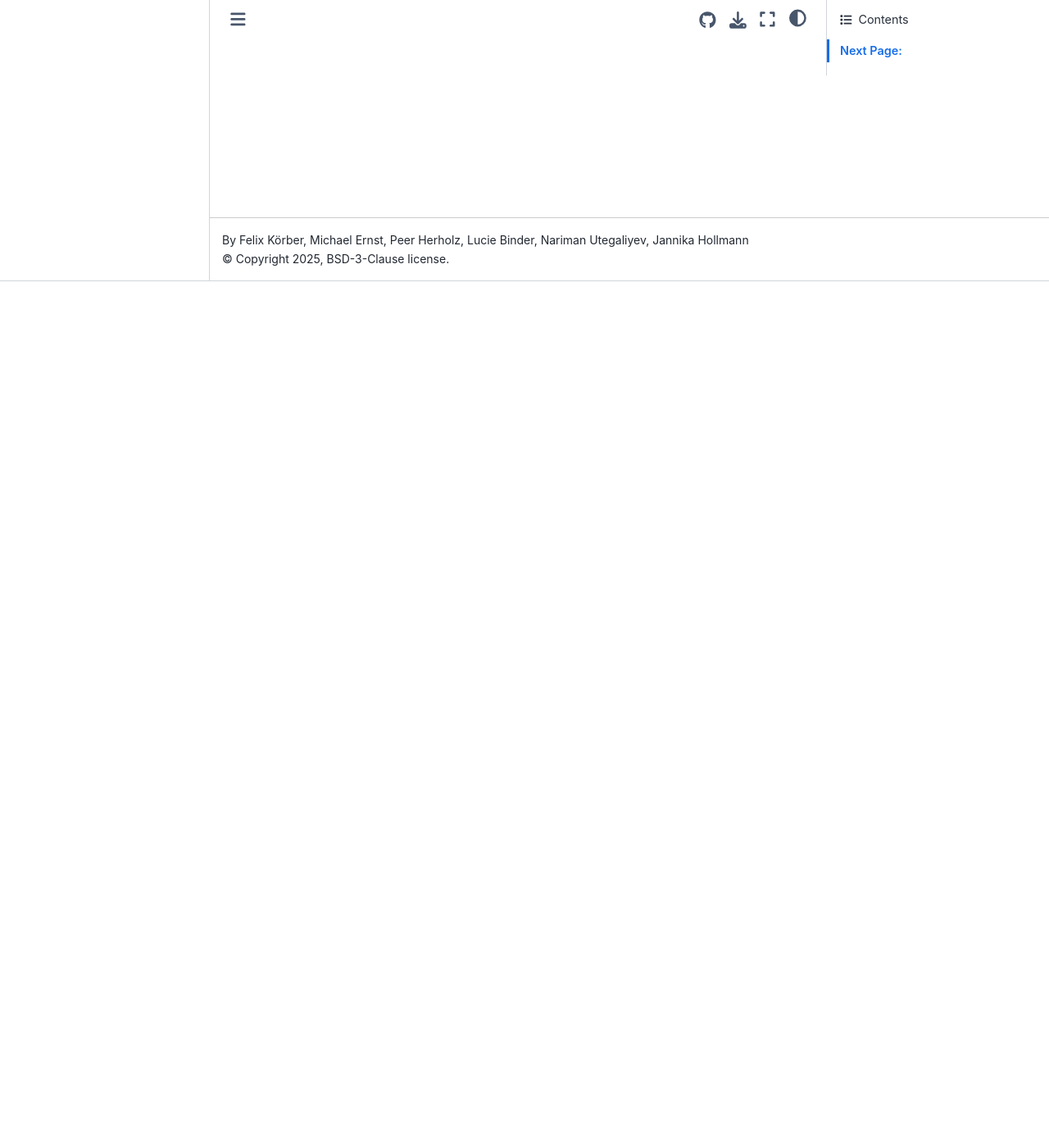
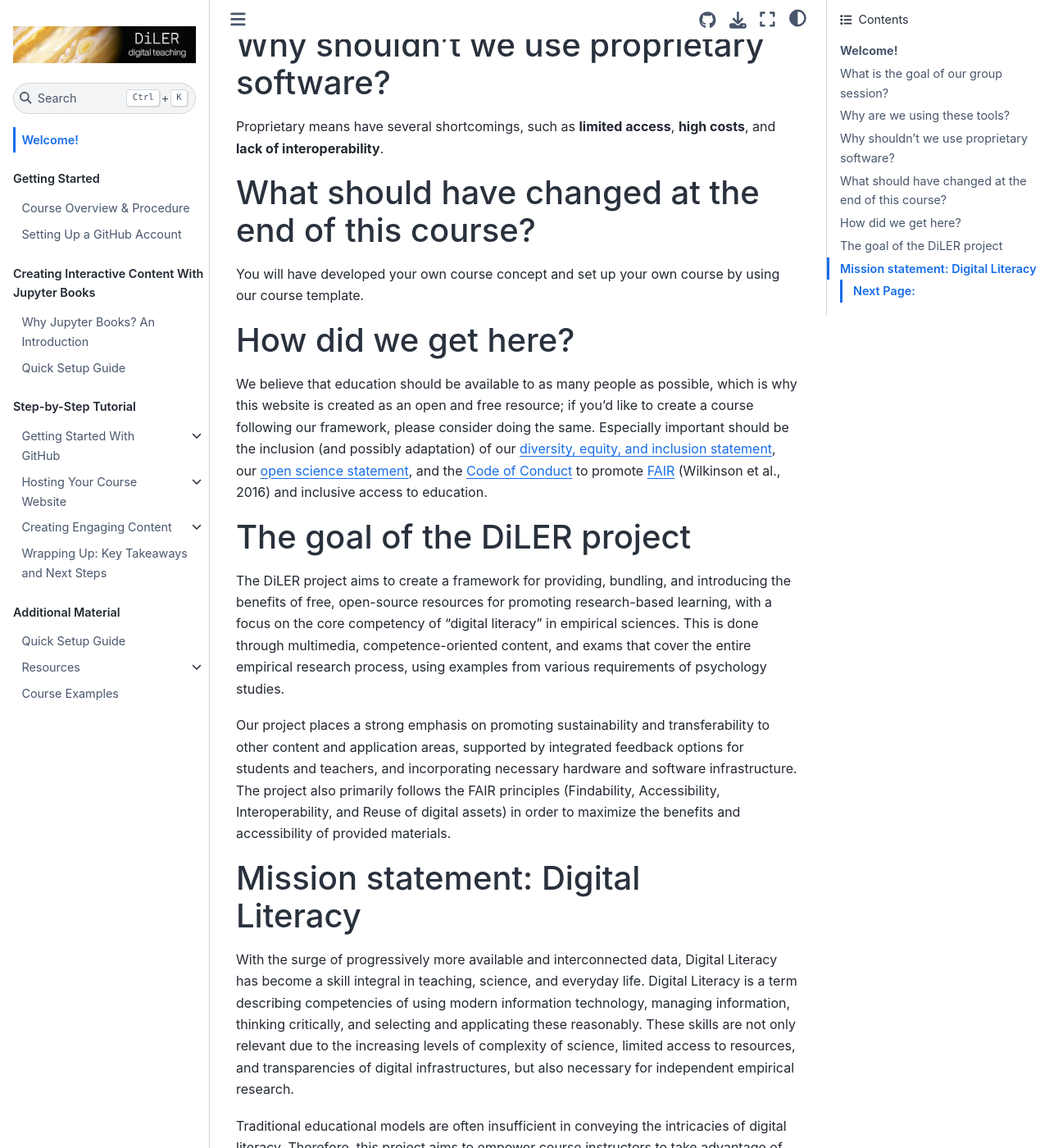
Before and after one commit to luciebinder/ws-openness-2025, a Jupyter Book: the page built from general-information/index.md, in a window 1280 px wide and 1400 px high, scrolled down 1057 px. Shown: the whole window at 82% size. Built offline with Jupyter Book 1.0.4 settings and Sphinx 7.4.7 and the Sphinx Book theme 1.1.4, drawn with Linux system fonts in a browser that asks for light colours; pages that are not in the unit, such as notebooks, are missing from menus; some of the changed text lies outside the part shown.

Commit message:
Update index.md

```diff
--- a/general-information/index.md
+++ b/general-information/index.md
@@ -1,18 +1,44 @@
 ![Logo of the DiLER project](../static/logo.png)
 # **Welcome!**
 
--- under construction --
+Hello and welcome everyone to the introduction page of our group session on "**Working collaborative with Jupyter Book: An open-source tool to create open and flexible teaching/learning materials**", at the "Openness in the Higher Education Classroom" Workshop on June 30th, 2025.
 
-Hello and welcome everyone to our group session on "**Working collaborative with Jupyter Book: An open-source tool to create open and flexible teaching/learning materials**" at the Workshop "Openness in the Higher Education Classroom" (June 30th, 2025).
-
-My name is Lucie Binder and I'm part of the [DiLER](https://diler-digitell.github.io/intro.html) project, which is a partnership of [DigiTeLL](https://www.uni-frankfurt.de/106198465/Digital_Teaching_and_Learning_Lab___DigiTeLL) at Goethe University Frankfurt. Our project aims to provide open and free educational resources to promote key digital skills for working in empirical sciences. At the same time, we empower course instructors to take advantage of interactive, flexible, and open-source tools to enhance their teachings.
+My name is Lucie Binder, I'm a phd student at Goethe University and I'm also part of the [DiLER](https://diler-digitell.github.io/intro.html) project, which is a partnership of [DigiTeLL](https://www.uni-frankfurt.de/106198465/Digital_Teaching_and_Learning_Lab___DigiTeLL) at Goethe University Frankfurt. Our project aims to provide open and free educational resources to promote key digital skills for working in empirical sciences. At the same time, we empower course instructors to take advantage of interactive, flexible, and open-source tools to enhance their teachings.
 
 This website will guide you through our group session. We will start with an introduction into the framework that we use to create beautiful, easy-to-deploy, and interactive content quickly. Following, we will discuss the opportunities and benefits of using this framework for open, accessible, and inclusive teaching. Then, you will have some time for yourself to create your own course concept, that you will then start to implement with help of a short and easy-to-follow tutorial.
 
 Simply follow the outline discussed in the [Course Overview & Procedure section](overview) to learn what this course is about and how to navigate the materials.
 
+# What is the goal of our group session?
+You will learn about the advantages of using open educational resources, as well as how to create them using [GitHub](https://github.com/), [GitHub Pages](https://pages.github.com/), and [Jupyter Book](https://jupyterbook.org/en/stable/intro.html).
 
+# Why are we using these tools?
+To make learning materials **accessible**, **reusable** and **transparent**. Furthermore, these tools enhance the possibility for **collaboration**.
 
+# Why shouldn’t we use proprietary software?
+Proprietary means have several shortcomings, such as **limited access**, **high costs**, and **lack of interoperability**.
+
+# What should have changed at the end of this course?
+You will have developed your own course concept and set up your own course by using our course template.
+
+# How did we get here?
+We believe that education should be available to as many people as possible, which is why this website is created as an open and free resource; if you’d like to create a course following our framework, please consider doing the same. Especially important should be the inclusion (and possibly adaptation) of our [diversity, equity, and inclusion statement](../resources/dei), our [open science statement](../resources/open_science), and the [Code of Conduct](../resources/CoC) to promote [FAIR](https://www.nature.com/articles/sdata201618) (Wilkinson et al., 2016) and inclusive access to education.
+
+# The goal of the DiLER project
+
+The DiLER project aims to create a framework for providing, bundling, and introducing the benefits of free, open-source resources for promoting research-based learning, with a focus on the core competency of “digital literacy” in empirical sciences. This is done through multimedia, competence-oriented content, and exams that cover the entire empirical research process, using examples from various requirements of psychology studies.
+
+Our project places a strong emphasis on promoting sustainability and transferability to other content and application areas, supported by integrated feedback options for students and teachers, and incorporating necessary hardware and software infrastructure. The project also primarily follows the FAIR principles (Findability, Accessibility, Interoperability, and Reuse of digital assets) in order to maximize the benefits and accessibility of provided materials.
+
+# Mission statement: Digital Literacy
+
+With the surge of progressively more available and interconnected data, Digital Literacy has become a skill integral in teaching, science, and everyday life. Digital Literacy is a term describing competencies of using modern information technology, managing information, thinking critically, and selecting and applicating these reasonably. These skills are not only relevant due to the increasing levels of complexity of science, limited access to resources, and transparencies of digital infrastructures, but also necessary for independent empirical research.
+
+Traditional educational models are often insufficient in conveying the intricacies of digital literacy. Therefore, this project aims to empower course instructors to take advantage of interactive, flexible, and open-source resources to enhance their teachings.
+
+Digital Literacy is not just about being tech-savvy but encompasses a broader set of competencies that include the ability to identify and evaluate information sources, to communicate and collaborate effectively, to manage digital footprints, and to protect privacy and data security. These competencies are essential for students to thrive in the digital age and to become active and responsible digital citizens.
+
+The project seeks to provide instructors with the necessary resources to incorporate digital literacy skills into their curriculum, enabling them to teach their students how to navigate the digital landscape safely, effectively, and ethically. By doing so, students will be better equipped to succeed in today’s digital world and will be prepared for the challenges and opportunities that the future holds.
 
 ## Next Page:
 When you click on the next section {doc}`overview`, you will find more details on the objectives and the structure of this website.
```
